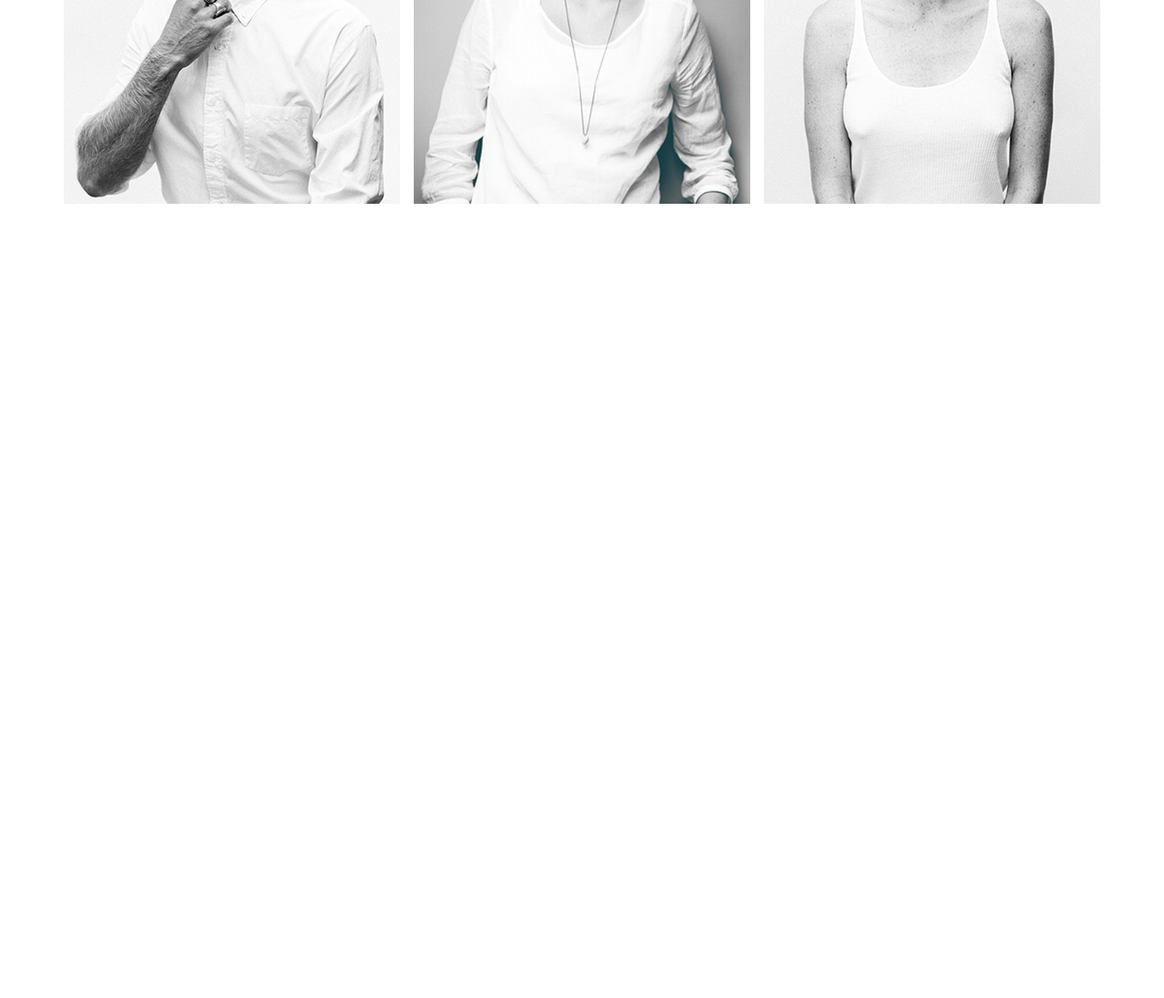
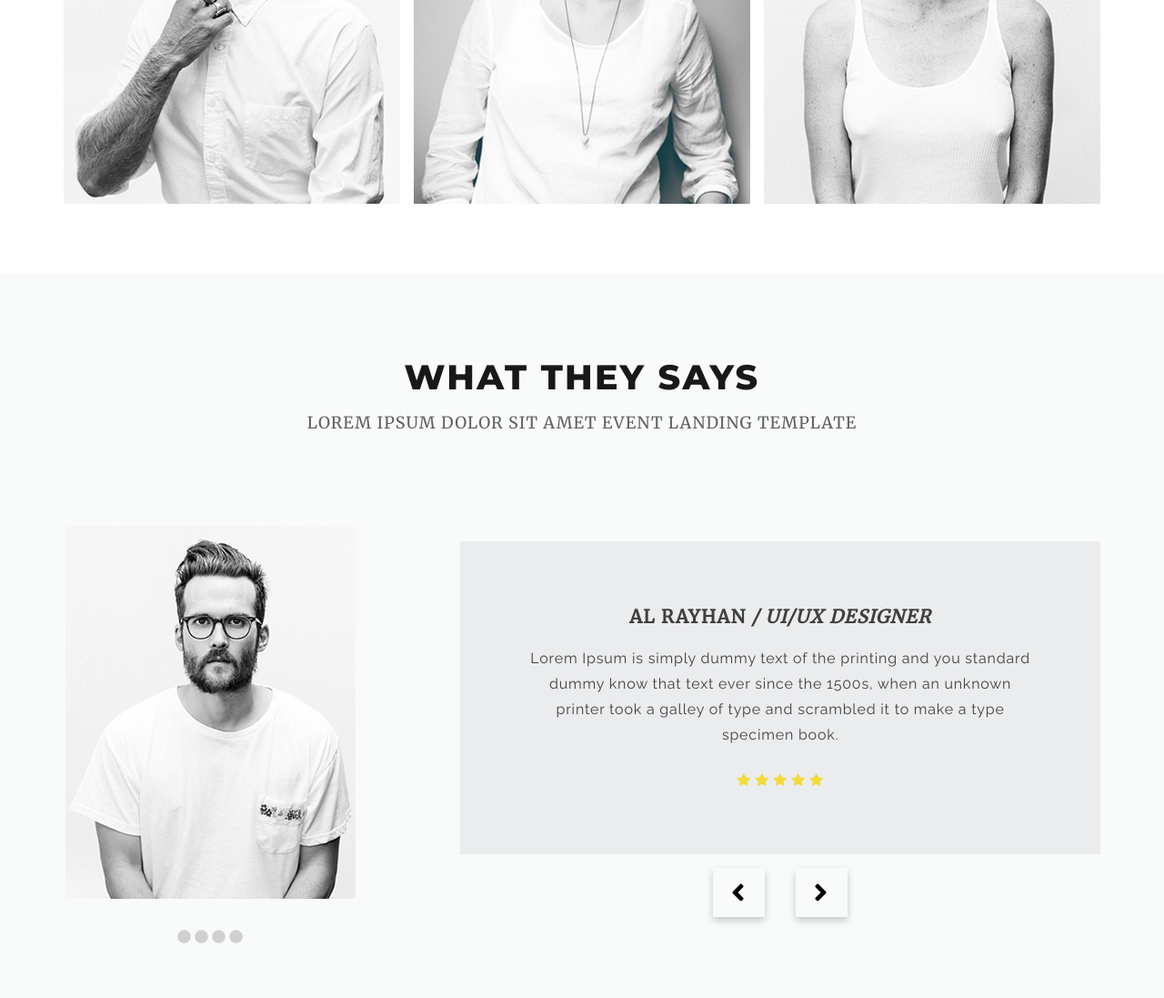
Before and after one commit to Kpexa/Shopno, a website: page src/index.html in a window 1280 px wide. Shown: the part 5197-6294 px from the top of the page at 91% size. Before the commit the page ends 5497 px from the top, so only its background shows below. Drawn offline with Linux system fonts and the light colour scheme.

Commit message:
finished work at section WHAT THE SAYS

```diff
--- a/src/index.html
+++ b/src/index.html
@@ -193,15 +193,28 @@
 
 	<!-- ============ WHAT THEY SAYS ============ -->
 
-	<!-- <div class="wrapper-says">
-		<h3 class="page-caption1">what they says</h3>
-		<h4 class="page-caption2">Lorem ipsum dolor sit amet event landing template</h4>
+	<div class="main-says">
+		<div class="wrapper">
+			<h3 class="page-caption">what they says</h3>
+			<h4 class="page-subcaption">Lorem ipsum dolor sit amet event landing template</h4>
 			<div class="says-items">
+				<div class="says-section-1">
+					<div class="says-image">
 						<img src="images/man.png" alt="team member man" class="says-photo">
-			<div class="says-content">
-				<h5 class="caption-item">AL RAYHAN <span><i>/ UI/UX DESIGNER</i></span></h5>
-				<p class="content-item">Lorem Ipsum is simply dummy text of the printing and you
+					</div>
+					<div class="navigation-dots-says">
+						<i class="fas fa-circle"></i>
+						<i class="fas fa-circle"></i>
+						<i class="fas fa-circle"></i>
+						<i class="fas fa-circle"></i>
+					</div>
+				</div>
+				<div class="says-section-2">
+					<div class="says-article">
+						<h5 class="caption-article">AL RAYHAN <span><i>/ UI/UX DESIGNER</i></span></h5>
+						<p class="text-article">Lorem Ipsum is simply dummy text of the printing and you
 						standard dummy know that text ever since the 1500s, when an unknown printer took a galley of type and scrambled it to make a type specimen book.</p>
+						<div class="says-raiting">
 							<img src="images/shape-2.png">
 							<img src="images/shape-2.png">
 							<img src="images/shape-2.png">
@@ -209,16 +222,14 @@
 							<img src="images/shape-2.png">
 						</div>
 					</div>
-		<div class="navigation-dots-says">
-			<i class="fas fa-circle"></i>
-			<i class="fas fa-circle"></i>
-			<i class="fas fa-circle"></i>
+					<div class="says-navigation">
+						<i class="fas fa-angle-left says-navigation-item"></i>
+						<i class="fas fa-angle-right says-navigation-item"></i>
 					</div>
-		<div class="says-navigation">
-			<i class="fas fa-angle-left"></i>
-			<i class="fas fa-angle-right"></i>
 				</div>
-	</div> -->
+			</div>
+		</div>
+	</div>
 
 	<!-- ============ BRANDS ============ -->
 
--- a/src/precss/styles.less
+++ b/src/precss/styles.less
@@ -490,7 +490,78 @@
 
 /* =============== WHAT THEY SAYS =============== */
 
+.main-says {
+	max-width: 100%;
+	background-color: rgb(249, 251, 251);
+}
 
+.says-items {
+	margin-top: 9%;
+	padding-bottom: 5%;
+	.flex();
+}
+
+.says-section-1 {
+	margin-right: 10%;
+	.to(820px, {
+		margin-right: 0;
+	});
+	text-align: center;
+	flex-grow: 1;
+}
+
+.navigation-dots-says {
+	margin-top: 30px;
+	color: #d0d0d0;
+	font-size: 15px;
+	.to(730px, {
+		margin-bottom: 30px;
+	});
+}
+
+.says-section-2 {
+	flex-grow: 100;
+	flex-basis: 380px;
+	align-self: center;
+	display: flex;
+	flex-direction: column;
+
+	.says-article {
+		text-align: center;
+		padding: 10% 10%;
+		background-color: rgb(235, 236, 238);
+	}
+
+	.caption-article {
+		.caption-article();
+	}
+
+	.text-article {
+		.text-article();
+	}
+
+	.says-raiting {
+		margin-top: 5%;
+	}
+
+	.says-navigation {
+		align-self: center;
+	}
+
+	.says-navigation-item {
+		font-size: 30px;
+		padding: 12px 22px 12px 20px;
+		box-shadow: 0 4px 8px 0 rgba(0, 0, 0, 0.2);
+		margin: 15px;
+		transition: background-color 0.4s, box-shadow 0.3s;
+		cursor: pointer;
+
+		&:hover {
+			background-color: #71f6eb;
+			box-shadow: 0 6px 10px 0 rgba(0, 0, 0, 0.2);
+		}
+	}
+}
 
 /* =============== BRANDS =============== */
 
```
Also changed, not shown: src/css/styles.css. Lines whose indentation alone changed are shown as unchanged.
